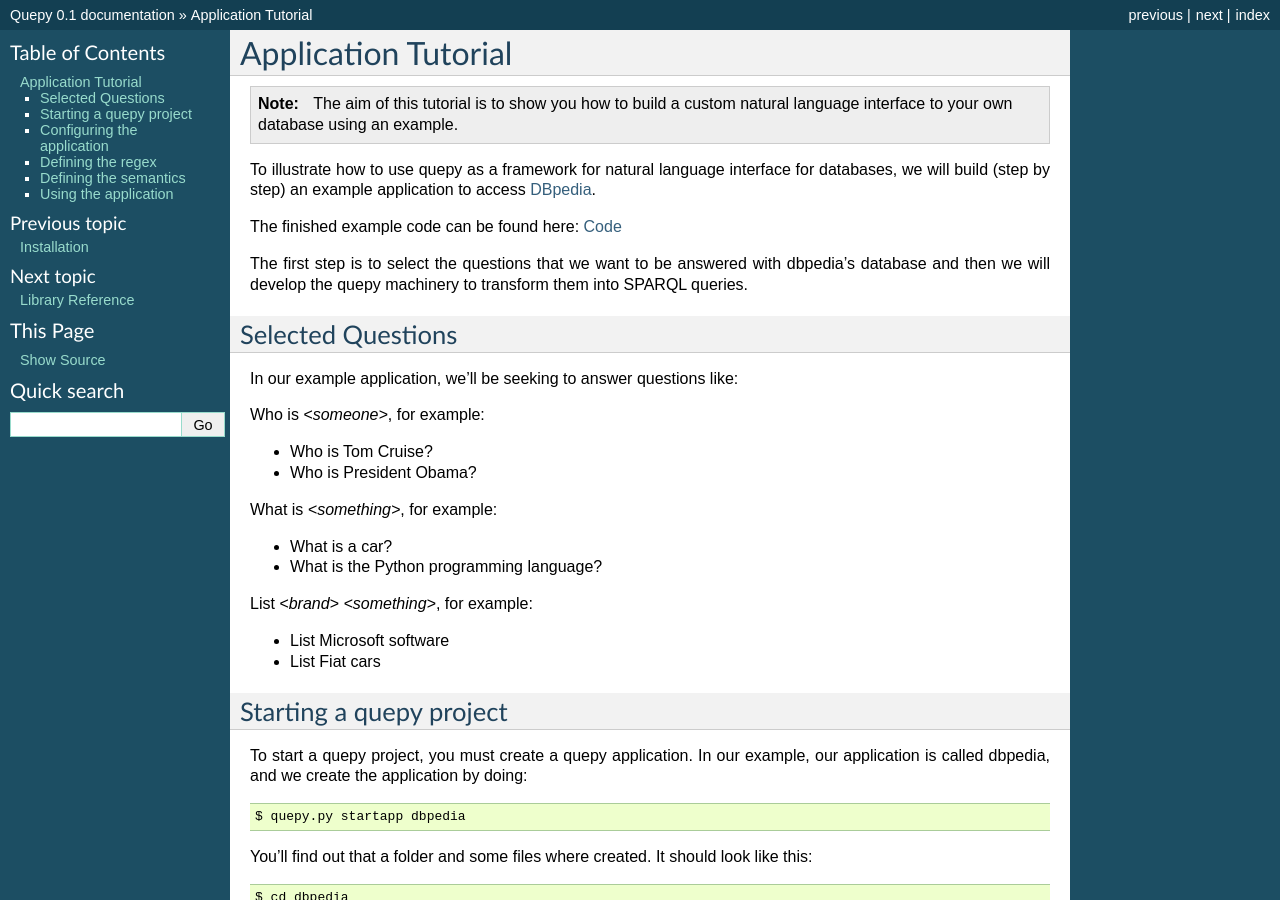
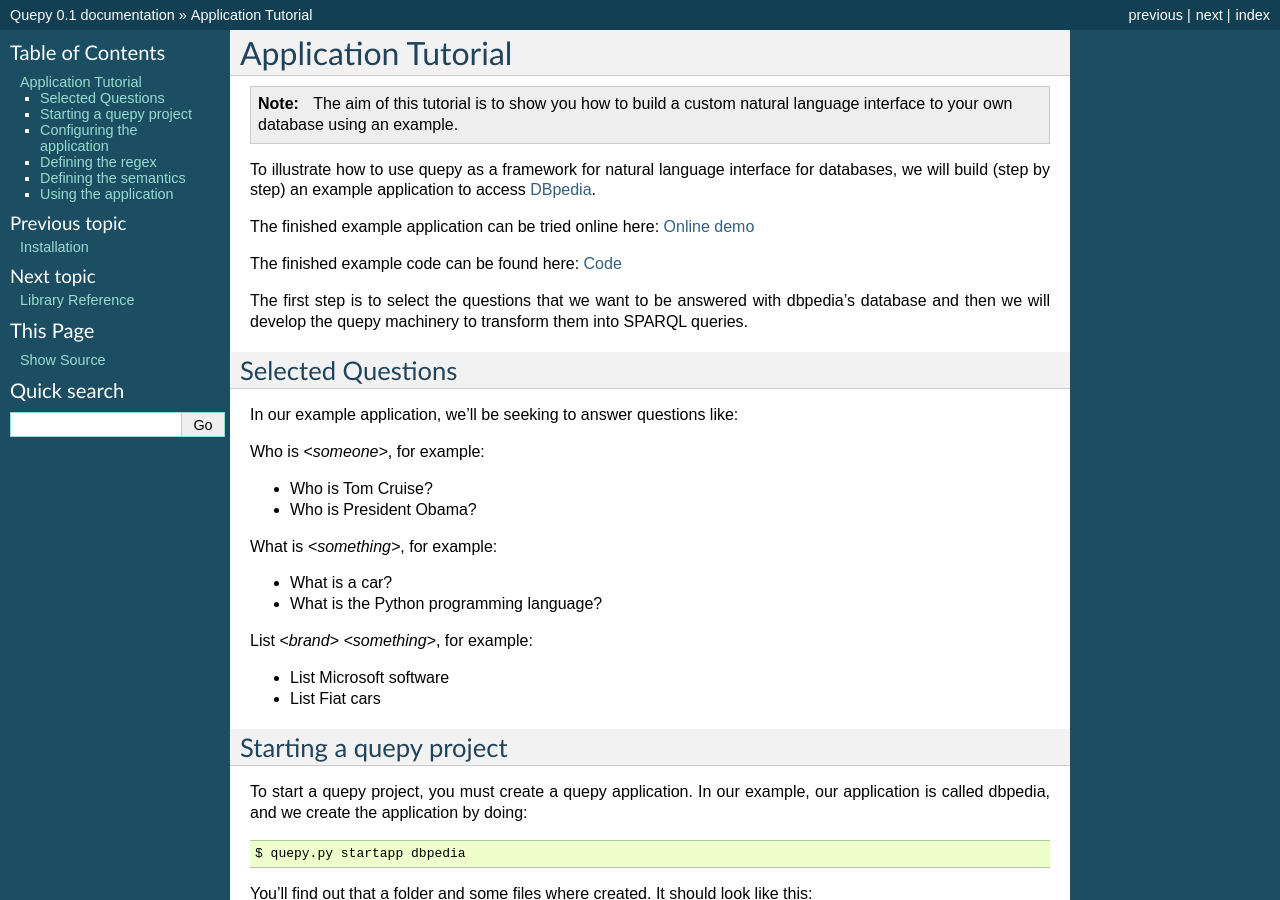
Before and after one commit to machinalis/quepy, a Sphinx documentation site: the page built from docs/tutorial.rst, in a window 1280 px wide and 900 px high. Built offline with Sphinx 7.4.7, drawn with Linux system fonts in a browser that asks for light colours.

Commit message:
Restored demo link

```diff
--- a/README.rst
+++ b/README.rst
@@ -26,6 +26,8 @@ An example
 
 To illustrate what can you do with quepy, we included an example application to
 access `DBpedia <http://dbpedia.org/>`_ contents via their `sparql` endpoint.
+
+You can try the example online here: `Online demo <http://quepy.machinalis.com/>`_
 
 Or, you can try the example yourself by doing:
 
--- a/docs/tutorial.rst
+++ b/docs/tutorial.rst
@@ -9,6 +9,9 @@ Application Tutorial
 To illustrate how to use quepy as a framework for natural language interface
 for databases, we will build (step by step) an example application to access
 `DBpedia <http://dbpedia.org/>`_.
+
+The finished example application can be tried online here:
+`Online demo <http://quepy.machinalis.com/>`_
 
 The finished example code can be found here:
 `Code <https://github.com/machinalis/quepy/tree/master/examples/dbpedia/dbpedia>`_
```
